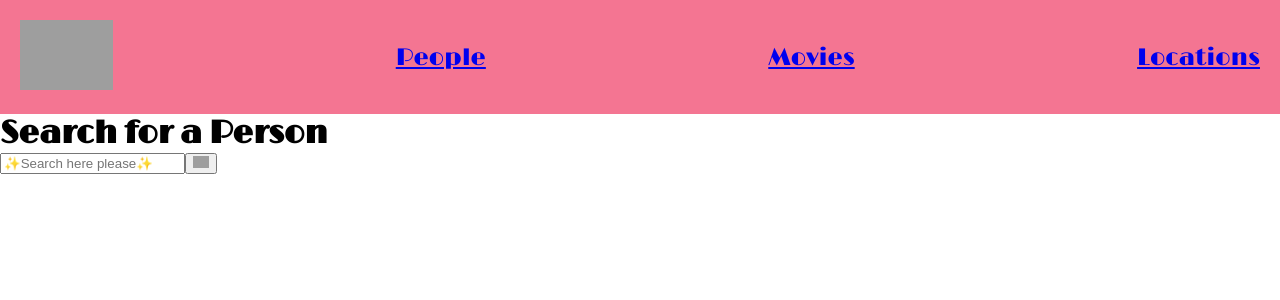
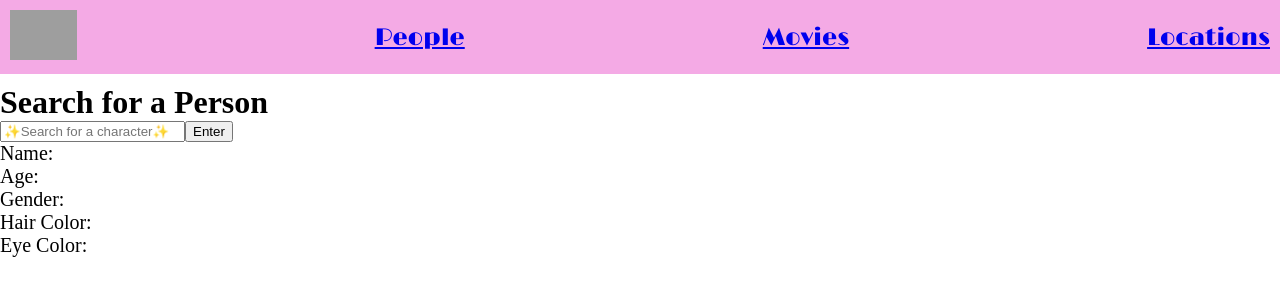
Before and after one commit to named-josie/studio-ghibli-app, a React (Create React App) app: page /people in a window 1280 px wide. Shown: the top 300 px of the page. Built offline with nearby package versions, Linux system fonts and the light colour scheme; no server answers; grey boxes are pictures that could not be loaded; a web font is replaced by a local one.

Commit message:
finished people.js file

```diff
--- a/src/App.css
+++ b/src/App.css
@@ -1,13 +1,16 @@
 
 
 .wrapper {
-  display: flex;
+display: flex;
+flex-wrap: wrap;
+
+
 }
 
 
 .title-page {
   font-family: 'Limelight', cursive;
-  text-align: center;
+
 }
 
 p {
--- a/src/Components/common/navbar.css
+++ b/src/Components/common/navbar.css
@@ -2,22 +2,24 @@
     display: flex;
     align-items: center;
     justify-content: space-between;
-    padding: 20px;
+    padding: 10px;
     position: sticky;
     top: 0;
     z-index: 999;
-   background-color: #f47592;
+   background-color: #f4aae5;
+   margin-bottom: 10px;
 }
 
 
 .logo {
-    height: 70px;
+    height: 50px;
     object-fit: contain;
 }
 
 .linked {
     font-family: 'Limelight', cursive;
     font-size: x-large;
+
 }
 
 
--- a/src/Components/pages/Home.js
+++ b/src/Components/pages/Home.js
@@ -5,6 +5,9 @@ function Home() {
     <div className='home-page'>
       <body>
         <h1 className='title-page'>Welcome to GhibliApp</h1>
+     <img src='https://e7.pngegg.com/pngimages/717/272/png-clipart-assorted-anime-character-art-ghibli-museum-studio-ghibli-poster-anime-studio-ghibli-ghibli-museum-studio-ghibli.png' alt='ghibli' ></img>
+
+
       </body>
     </div>
   );
--- a/src/Components/pages/Movies.js
+++ b/src/Components/pages/Movies.js
@@ -34,15 +34,17 @@ export default class Movies extends Component {
           <option></option>
           {movieTitle}
         </select>
-        <div className='movies'>
+        <div>
           {selected ? (
-            <div>
-              <h2>{selected.title}</h2>
+            <div  className='selected-title'>
+              <div className='selected-title2' ><h2>{selected.title}</h2> </div>
+              <br></br>
               <img className='title-image' src={selected.image}></img>
+              <br></br>
               <h3>
                Release Date: {selected.release_date}
               </h3>
-              <p>
+              <p className='description'>
                 <strong>Description:</strong> {selected.description}
               </p>
             </div>
--- a/src/Components/pages/People.js
+++ b/src/Components/pages/People.js
@@ -1,20 +1,79 @@
 import React from 'react';
-
 import './people.css';
 
-export default function People() {
-  return (
-    <div className='people'>
-      <h1 className='title-page'>Search for a Person</h1>
+class People extends React.Component {
+  constructor() {
+    super();
+    this.state = {
+      characters: [],
+      userInput: '',
+      located_Character: [],
+    };
+  }
 
-      <input type='text' placeholder='✨Search here please✨'></input>
-      <button className='search-button' id='submit-button' type='submit'>
-        <img
-          className='search-icon'
-          src='https://static.thenounproject.com/png/3134345-200.png'
-          alt='search'
-        ></img>
-      </button>
-    </div>
-  );
+  componentDidMount() {
+    fetch('https://ghibliapi.herokuapp.com/people')
+      .then((response) => response.json())
+      .then((res) => this.setState({  characters: res }));
+  }
+
+
+  handleUserInput = (event) => {
+    this.setState({
+      userInput: event.target.value,
+    });
+  };
+  formSubmit = (event) => {
+    event.preventDefault();
+    let { characters, userInput } = this.state;
+    let searched = characters.find(
+      (person) => person.name.toLowerCase() === userInput.toLowerCase(),
+    );
+    this.setState({
+      located_Character: searched,
+    });
+    event.target.reset();
+  };
+  render() {
+    let { located_Character } = this.state;
+    return (
+      <div className='people'>
+        <h1>Search for a Person</h1>
+        <form onSubmit={this.formSubmit}>
+          <input
+            onChange={this.handleUserInput}
+            type='text'
+            placeholder='✨Search for a character✨'
+          />
+          <button type='submit'>Enter</button>
+        </form>
+        <div>
+          {located_Character ? (
+            <div className='charactersDetails'>
+              <p>
+                Name: {located_Character.name}
+              </p>
+              <p>
+                 Age: {located_Character.age}
+              </p>
+              <p>
+                Gender: {located_Character.gander}
+              </p>
+              <p>
+                Hair Color: {located_Character.hair_color}
+              </p>
+              <p>
+               Eye Color:{located_Character.eye_color}
+              </p>
+
+
+            </div>
+          ) : (
+            <h3>Not Found!</h3>
+          )}
+        </div>
+      </div>
+    );
+  }
 }
+export default People;
--- a/src/Components/pages/movies.css
+++ b/src/Components/pages/movies.css
@@ -1,3 +1,24 @@
 .title-image{
     height: 400px;
 }
+
+.selected-title {
+display: flex;
+flex-wrap: wrap;
+justify-content: center;
+align-items: center;
+flex-direction: column;
+margin-top: 10%;
+background-color: #c0fdf0;
+}
+
+.movies {
+   flex-direction: column;
+
+
+}
+
+.selected-title2 {
+    margin-top: 10%;
+    margin-bottom: 10%;
+}
```
